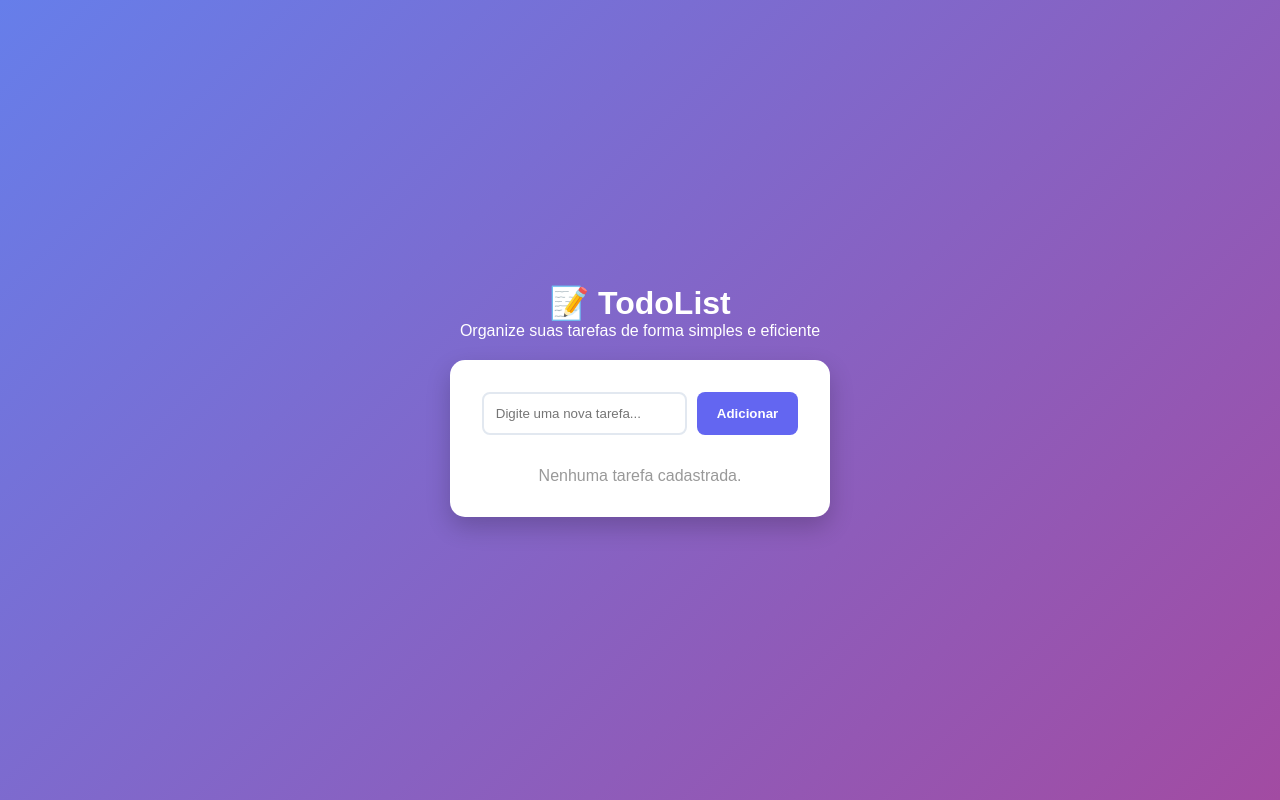
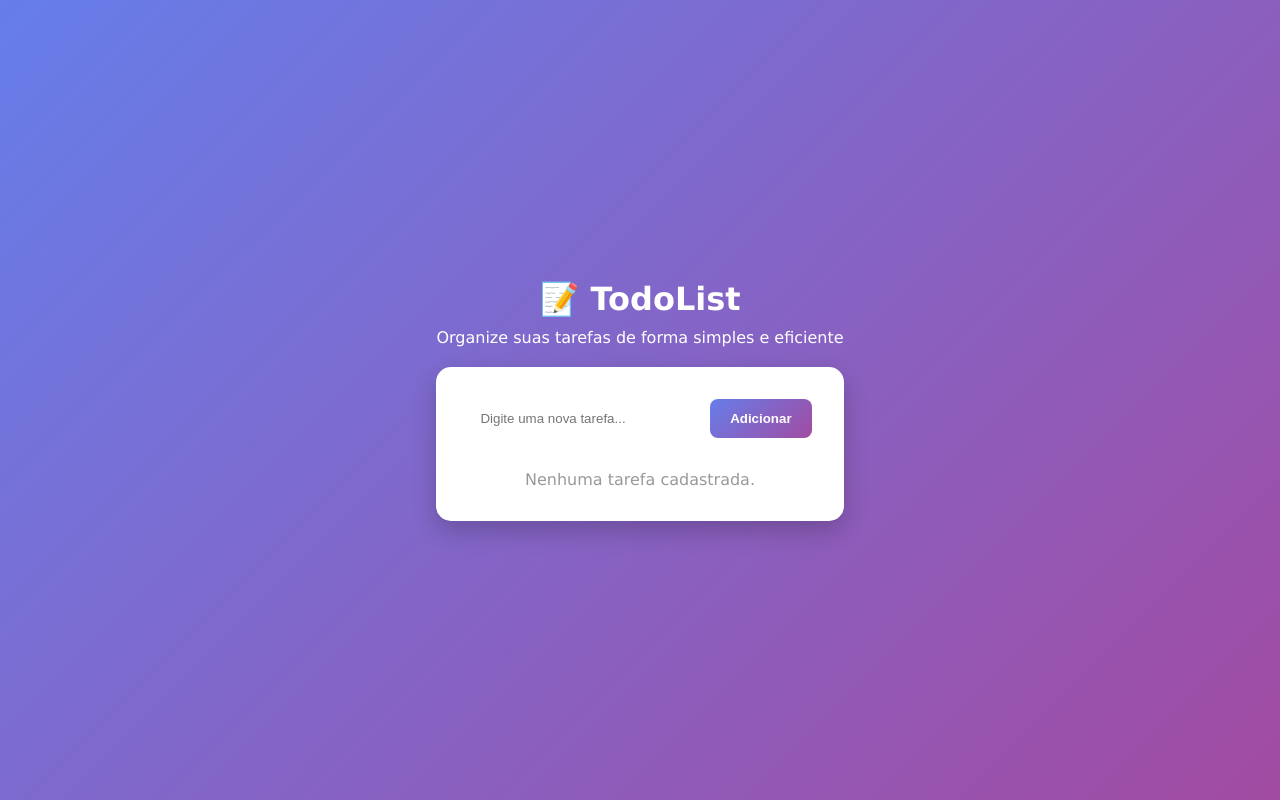
Before and after one commit to erikaoliveiracorrea/Lista-de-Tarefas, a React (Vite) app in the folder todolist-front/: page / in a window 1280 px wide. Built offline with nearby package versions, Linux system fonts and the light colour scheme.

Commit message:
adicinando bolinha check

```diff
--- a/todolist-front/src/App.css
+++ b/todolist-front/src/App.css
@@ -1,6 +1,6 @@
 body {
   margin: 0;
-  font-family: sans-serif;
+  font-family: Verdana, Geneva, Tahoma, sans-serif;
   background: var(--bg-gradient);
   min-height: 100vh;
   display: flex;
@@ -10,9 +10,13 @@ body {
 
 .container {
   text-align: center;
-  color: white;
+  color: #ffffff;
   width: 100%;
   max-width: 600px;
+}
+
+header p {
+  margin-top: 10px;
 }
 
 .card {
@@ -33,14 +37,18 @@ body {
 input {
   flex: 1;
   padding: 12px;
-  border: 2px solid #e2e8f0;
+  border: 2px solid var(--second);
   border-radius: 8px;
   outline: none;
 }
 
+input:focus {
+  border-color: var(--primary);
+}
+
 .btn-add {
-  background: var(--primary);
-  color: white;
+  background: var(--bg-gradient);
+  color: #ffffff;
   border: none;
   padding: 0 20px;
   border-radius: 8px;
@@ -51,10 +59,11 @@ input {
 .item {
   display: flex;
   justify-content: space-between;
-  gap: 10px;
   align-items: center;
+  /*gap: 10px;*/
+  /*background: #f1ddef;*/
+  border: 2px solid var(--second);
   padding: 15px;
-  background: #f1ddef;
   margin-bottom: 10px;
   border-radius: 8px;
 }
@@ -70,15 +79,15 @@ input {
 .radio-icon {
   width: 20px;
   height: 20px;
-  border: 2px solid var(--primary); /* Usa a cor roxa que você definiu */
-  border-radius: 50%; /* Faz ficar redondo */
+  border: 2px solid var(--primary);
+  border-radius: 50%;
   display: inline-block;
   cursor: pointer;
   transition: all 0.2s ease;
-  background: white;
+  background: #ffffff;
   position: relative;
 }
-
+/* quando o tarefa estiver concluida o texto fica riscado*/
 .item.concluido {
   background: #ecfdf5;
   text-decoration: line-through;
@@ -111,10 +120,10 @@ input {
 }
 
 .btn-edit {
-  background: #a7f5be;
+  background: #affae1;
   color: #0ea5e9;
 }
 .btn-delete {
-  background: #f0bebe;
+  background: #ffcfcf;
   color: #ef4444;
 }
```
